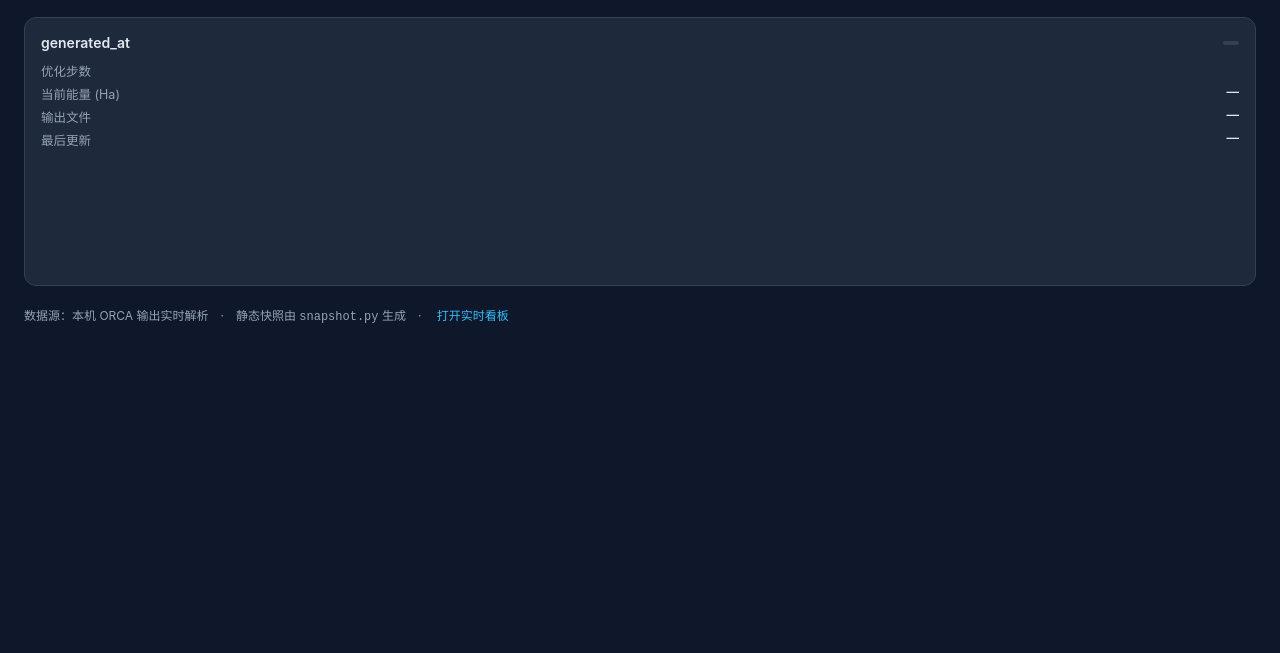
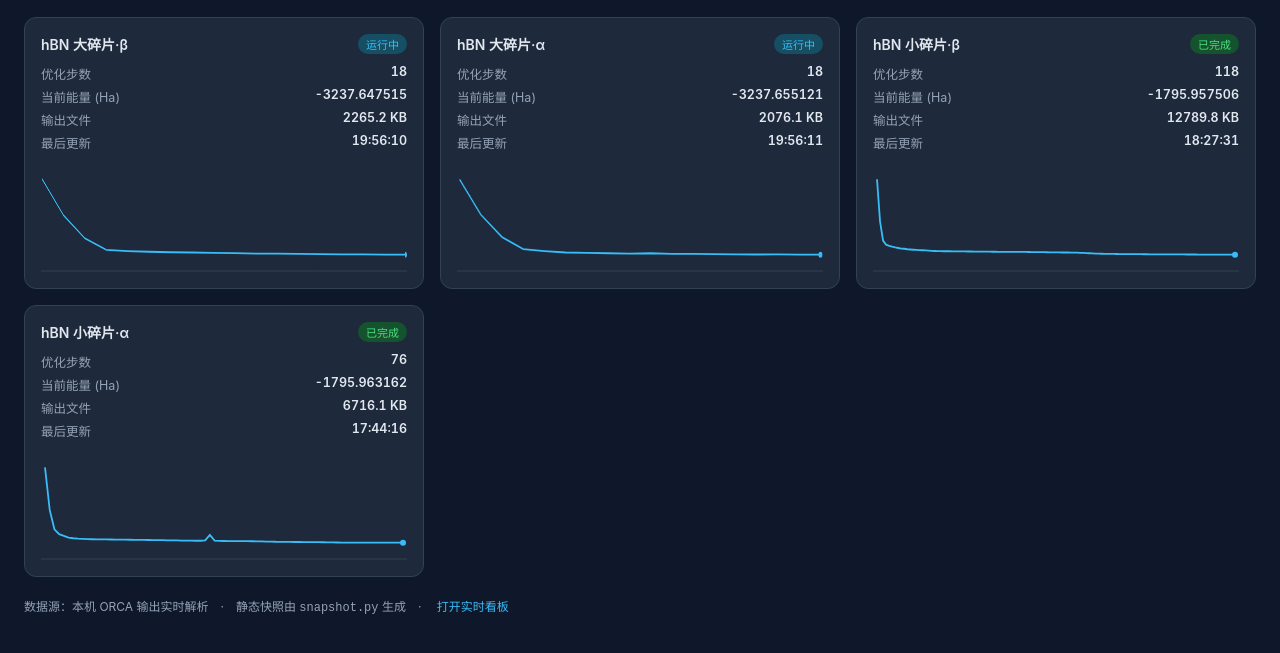
Before and after one commit to Hostoreke/hcalc-monitor, a plain HTML site: page docs/index.html in a window 1280 px wide. Shown: the part 75-728 px from the top of the page. Drawn offline with Linux system fonts and the light colour scheme; no server answers.

Commit message:
fix: EventSource 改用 /api/stream；快照模式取 jobs 字段

```diff
--- a/docs/index.html
+++ b/docs/index.html
@@ -48,7 +48,8 @@
 //   2. 取不到（电脑关机/断网）就退回仓库里的 snapshot.json
 // 这样电脑不在线时页面也不会白屏。
 // ============================================================================
-const LIVE = 'https://hostoreke.tailacb782.ts.net/api/jobs';
+const LIVE_SSE = 'https://hostoreke.tailacb782.ts.net/api/stream';   // 实时流（SSE）
+const LIVE_API = 'https://hostoreke.tailacb782.ts.net/api/jobs';    // 单次 JSON（备用）
 const SNAP = './snapshot.json';
 
 const grid = document.getElementById('grid');
@@ -136,7 +137,12 @@ function startSnapshotMode(){
   const load = async () => {
     try{
       const r = await fetch(SNAP + '?t=' + Date.now(), {cache:'no-store'});
-      if(r.ok) render(await r.json());
+      if(r.ok){
+        const payload = await r.json();
+        // snapshot.json 结构为 {generated_at, source, jobs}，必须取 jobs 字段，
+        // 否则会把 generated_at 当成一个任务渲染成卡片。
+        render(payload.jobs || payload);
+      }
     }catch(e){ /* 快照也没有就保持空白 */ }
   };
   load();
@@ -147,7 +153,8 @@ function startSnapshotMode(){
 
 function tryLive(){
   try{
-    es = new EventSource(LIVE);
+    // 注意：必须是 /api/stream（SSE 端点），/api/jobs 只返回单次 JSON，EventSource 会立刻报错
+    es = new EventSource(LIVE_SSE);
     es.onmessage = (ev) => {
       if (snapTimer){ clearInterval(snapTimer); snapTimer = null; }
       setMode(true);
--- a/docs/snapshot.json
+++ b/docs/snapshot.json
@@ -1,11 +1,11 @@
 {
-  "generated_at": "2026-11-16 19:51:35",
+  "generated_at": "2026-11-16 19:56:22",
   "source": "snapshot",
   "jobs": {
     "hBN 大碎片·β": {
       "exists": true,
-      "steps": 17,
-      "energy": -3237.646916960004,
+      "steps": 18,
+      "energy": -3237.647515227277,
       "trace": [
         -3237.47501,
         -3237.55777,
@@ -22,16 +22,18 @@
         -3237.645827,
         -3237.646143,
         -3237.646595,
-        -3237.646917
+        -3237.646917,
+        -3237.647232,
+        -3237.647515
       ],
       "status": "运行中",
-      "size_kb": 2141.3,
-      "updated": "19:51:34"
+      "size_kb": 2265.2,
+      "updated": "19:56:10"
     },
     "hBN 大碎片·α": {
       "exists": true,
-      "steps": 17,
-      "energy": -3237.654592421979,
+      "steps": 18,
+      "energy": -3237.655120548591,
       "trace": [
         -3237.475396,
         -3237.5597,
@@ -48,11 +50,13 @@
         -3237.653946,
         -3237.65415,
         -3237.654695,
-        -3237.654592
+        -3237.654592,
+        -3237.655081,
+        -3237.655121
       ],
       "status": "运行中",
-      "size_kb": 1962.9,
-      "updated": "19:51:34"
+      "size_kb": 2076.1,
+      "updated": "19:56:11"
     },
     "hBN 小碎片·β": {
       "exists": true,
```
